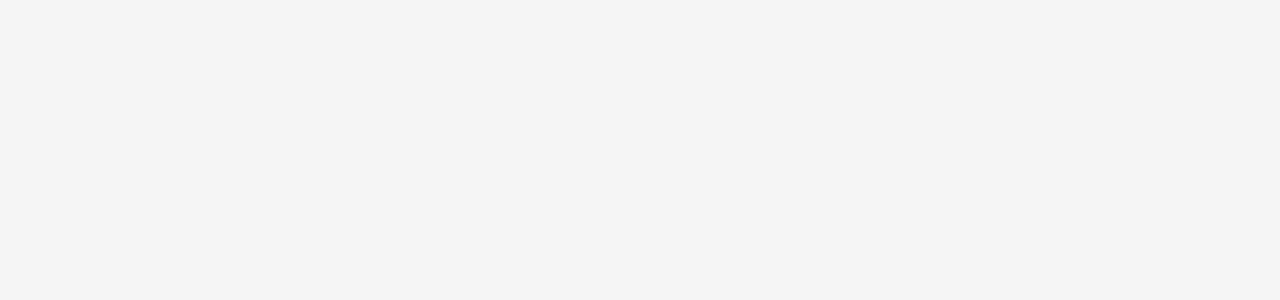
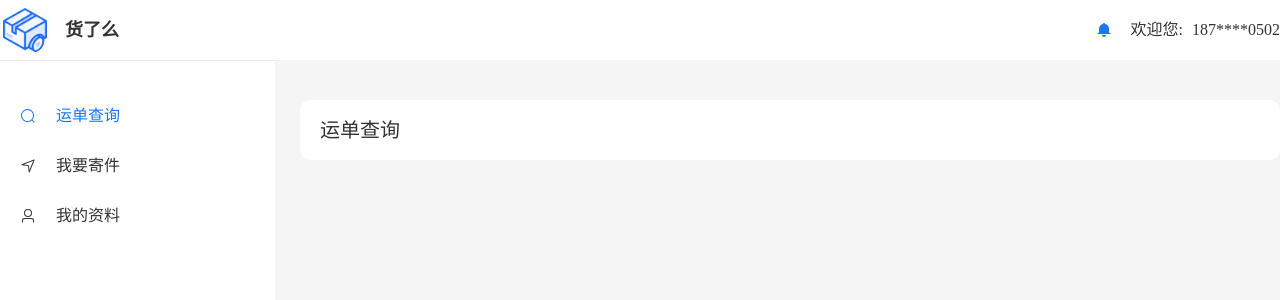
Before and after one commit to chen-le-802/Logistics_racking_sys_front, a Vue app: page /search in a window 1280 px wide. Before the commit this address had no page. Shown: the top 300 px of the page. Built offline with nearby package versions, Linux system fonts and the light colour scheme.

Commit message:
完成路由配置

```diff
--- a/src/components/Sidebar.vue
+++ b/src/components/Sidebar.vue
@@ -3,16 +3,16 @@
         <div class="menu">
             <ul>
                 <li
-                    :class="{ active: activeIndex === 0 }"
-                    @click="activeIndex = 0"
+                    :class="{ active: $route.path ==='/search' }"
+                    @click="$router.push('/search')"
                 ><el-icon><Search /></el-icon>运单查询</li>
                 <li
-                    :class="{ active: activeIndex === 1 }"
-                    @click="activeIndex = 1"
+                    :class="{ active: $route.path ==='/order' }"
+                    @click="$router.push('/order')"
                 ><el-icon><Position /></el-icon>我要寄件</li>
                 <li
-                    :class="{ active: activeIndex === 2 }"
-                    @click="activeIndex = 2"
+                    :class="{ active: $route.path ==='/user-info'}"
+                    @click="$router.push('/user-info')"
                 ><el-icon><User /></el-icon>我的资料</li>
             </ul>
         </div>
--- a/src/components/shared/Header.vue
+++ b/src/components/shared/Header.vue
@@ -4,12 +4,12 @@
         <div class="left">
             <div class="logo-title">
                 <div class="logo"></div>
-                <p class="title">货了么</p>
+                <p class="title" @click="$router.push('/search')">货了么</p>
             </div>
         </div>
         <div class="right">
             <div class="message"><el-icon><BellFilled color="#1A76F3"/></el-icon></div>
-            <div class="user-info">欢迎您: <span class="phone-number">187****0502</span></div>
+            <div class="user-info">欢迎您: <span class="phone-number" @click="$router.push('/user-info')">187****0502</span></div>
         </div>
     </header>
     </div>
--- a/src/router/modules/frontend.ts
+++ b/src/router/modules/frontend.ts
@@ -5,7 +5,28 @@ const frontRoutes: Array<RouteRecordRaw> = [
   {
     path: '/',
     name: 'Home',
-    component: () => import('@/views/frontend/HomeView.vue')
+    component: () => import('@/views/frontend/HomeView.vue'),
+    children:[
+      {
+        path: '', // 空路径，匹配 /
+        redirect: '/search' // 重定向到/search
+      },
+      {
+       path: 'search',
+       name: 'search',
+      component: () => import('@/views/frontend/Search.vue')
+      },
+      {
+       path: 'order',
+       name: 'order',
+      component: () => import('@/views/frontend/Order.vue')
+      },
+      {
+        path:'user-info',
+        name:'user-info',
+        component:()=>import('@/views/frontend/UserInfo.vue')
+      }
+  ]
   },
 ]
 
--- a/src/views/frontend/HomeView.vue
+++ b/src/views/frontend/HomeView.vue
@@ -2,10 +2,8 @@
     <div class="home-view">
        <Header></Header>
        <div class="w containner">
-       <Sidebar></Sidebar>
-       <div class="content">
-        <div class="title-box">运单查询</div>
-       </div>
+            <Sidebar></Sidebar>
+           <router-view></router-view>
        </div>
     </div>
 </template>
@@ -16,19 +14,4 @@
 .containner {
     display: flex;
 }
-.content{
-    flex:1;
-    margin-left: 25px;
-}
-.content .title-box{
-    height: 60px;
-    border-radius: 10px;
-    margin-top: 40px;
-    display: flex;
-    align-items: center;
-    font-size: 20px;
-    text-indent: 1em;
-    background-color: #fff;
-}
-
 </style>
--- /dev/null
+++ b/src/views/frontend/Order.vue
@@ -0,0 +1,8 @@
+<template>
+
+</template>
+<script lang="ts" setup>
+</script>
+<style lang="css" scoped>
+
+</style>
--- a/src/views/frontend/Search.vue
+++ b/src/views/frontend/Search.vue
@@ -0,0 +1,23 @@
+<template>
+    <div class="content">
+        <div class="title-box">运单查询</div>
+    </div>
+</template>
+<script lang="ts" setup>
+</script>
+<style scoped lang="css">
+.content{
+    flex:1;
+    margin-left: 25px;
+}
+.content .title-box{
+    height: 60px;
+    border-radius: 10px;
+    margin-top: 40px;
+    display: flex;
+    align-items: center;
+    font-size: 20px;
+    text-indent: 1em;
+    background-color: #fff;
+}
+</style>
--- /dev/null
+++ b/src/views/frontend/UserInfo.vue
@@ -0,0 +1,8 @@
+<template>
+
+</template>
+<script lang="ts" setup>
+</script>
+<style lang="css" scoped>
+
+</style>
```
